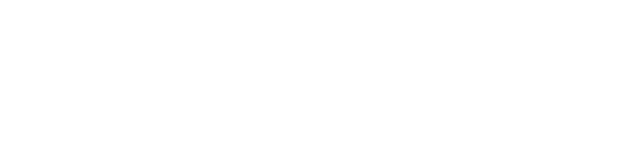
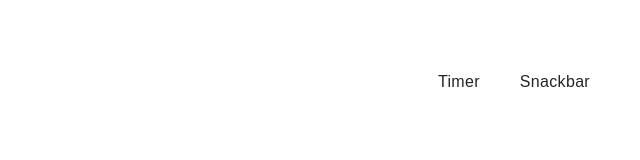
Before and after one commit to marynaartiushchenko/goit-js-hw-10, a website built with Vite: page src/index.html in a window 1280 px wide. Shown: the whole page, without its empty margins (640-1280 px from the left). Built offline with nearby package versions, Linux system fonts and the light colour scheme.

Commit message:
update index.html

```diff
--- a/src/index.html
+++ b/src/index.html
@@ -4,8 +4,22 @@
     <meta charset="UTF-8" />
     <link rel="icon" type="image/svg+xml" href="/favicon.svg" />
     <meta name="viewport" content="width=device-width, initial-scale=1.0" />
-    <title>Vanilla App Template</title>
+    <title>GOIT-JS-HW-10</title>
     <link rel="stylesheet" href="./css/styles.css" />
   </head>
-  <body></body>
+  <body>
+    <header class="header">
+      <nav class="nav">
+        <ul class="nav-list">
+          <li class="nav-item">
+            <a href="./1-timer.html" class="nav-link">Timer</a>
+          </li>
+
+          <li class="nav-item">
+            <a href="./2-snackbar.html" class="nav-link">Snackbar</a>
+          </li>
+        </ul>
+      </nav>
+    </header>
+  </body>
 </html>
```
Also changed, not shown: src/1-timer.html (+1 -1 lines).
